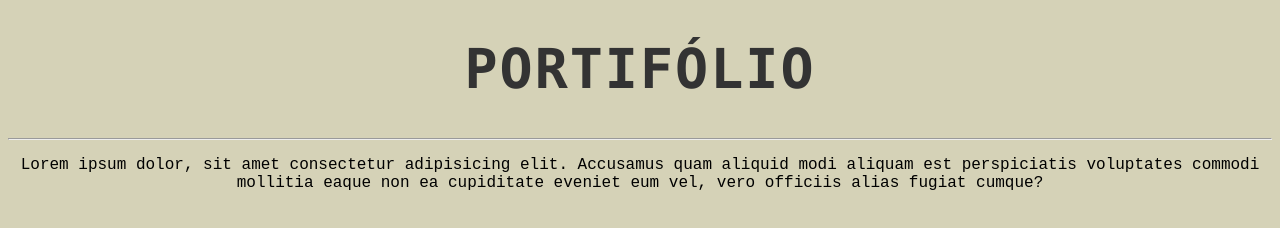
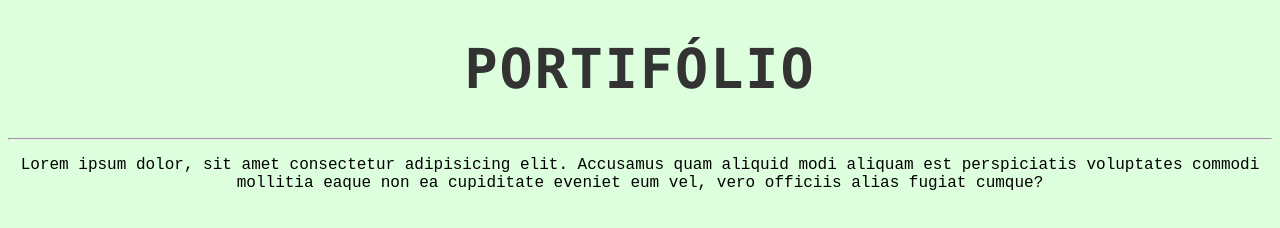
Before and after one commit to ViniciusProni/Repositorio_Proni, a plain HTML site: page SiteMeu/index.html in a window 1280 px wide. Drawn offline with Linux system fonts and the light colour scheme.

Commit message:
Troquei o background color

```diff
--- a/SiteMeu/style.css
+++ b/SiteMeu/style.css
@@ -12,5 +12,5 @@ p{
   text-align: center;
 }
 body{
-  background-color:#D5D2B7;
+  background-color:#dfd;
 }
```
